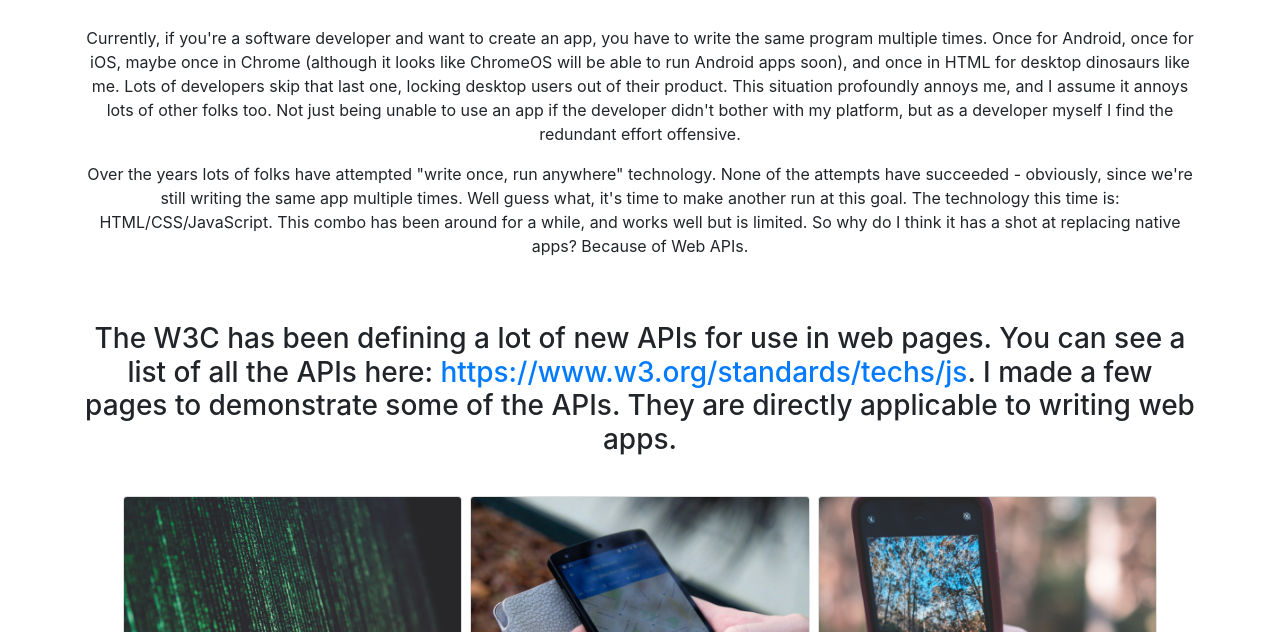
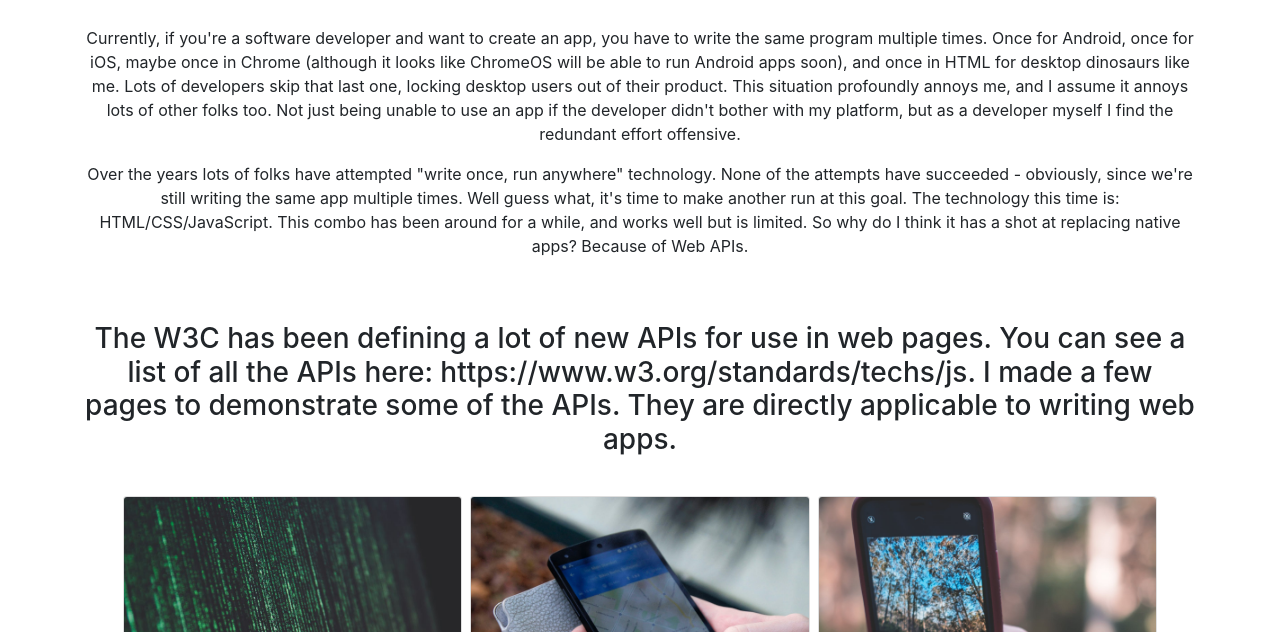
Before and after one commit to jehu16/acme, a plain HTML site: page contents/web-apis.html in a window 1280 px wide. Shown: the part 168-800 px from the top of the page. Drawn offline with nearby package versions, Linux system fonts and the light colour scheme.

Commit message:
Update web-apis.html

```diff
--- a/contents/web-apis.html
+++ b/contents/web-apis.html
@@ -59,7 +59,7 @@
 			<div class="container">
 				<p>Currently, if you're a software developer and want to create an app, you have to write the same program multiple times. Once for Android, once for iOS, maybe once in Chrome (although it looks like ChromeOS will be able to run Android apps soon), and once in HTML for desktop dinosaurs like me. Lots of developers skip that last one, locking desktop users out of their product. This situation profoundly annoys me, and I assume it annoys lots of other folks too. Not just being unable to use an app if the developer didn't bother with my platform, but as a developer myself I find the redundant effort offensive.</p>
 				<p>Over the years lots of folks have attempted "write once, run anywhere" technology. None of the attempts have succeeded - obviously, since we're still writing the same app multiple times. Well guess what, it's time to make another run at this goal. The technology this time is: HTML/CSS/JavaScript. This combo has been around for a while, and works well but is limited. So why do I think it has a shot at replacing native apps? Because of Web APIs.</p>
-				<h3 class="mt-5 pt-3 mb-4">The W3C has been defining a lot of new APIs for use in web pages. You can see a list of all the APIs here: <a href="https://www.w3.org/standards/techs/js">https://www.w3.org/standards/techs/js</a>. I made a few pages to demonstrate some of the APIs. They are directly applicable to writing web apps.</h3>
+				<h3 class="mt-5 pt-3 mb-4">The W3C has been defining a lot of new APIs for use in web pages. You can see a list of all the APIs here: https://www.w3.org/standards/techs/js. I made a few pages to demonstrate some of the APIs. They are directly applicable to writing web apps.</h3>
 			</div>
 
 			<div class="container">
```
